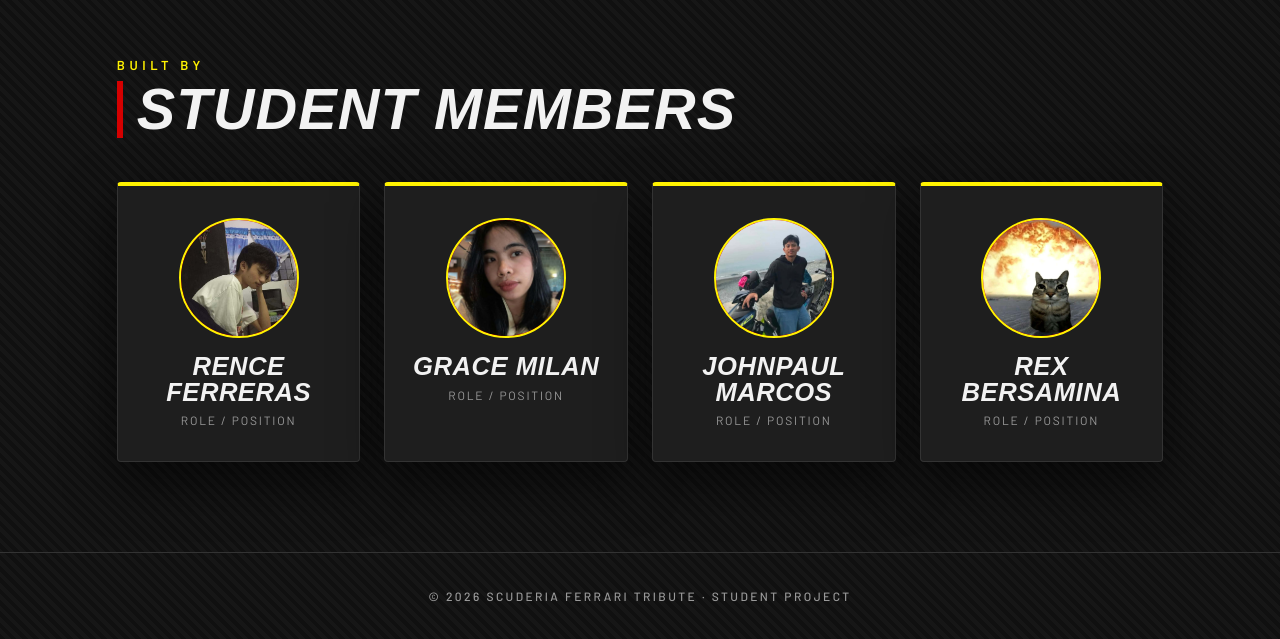
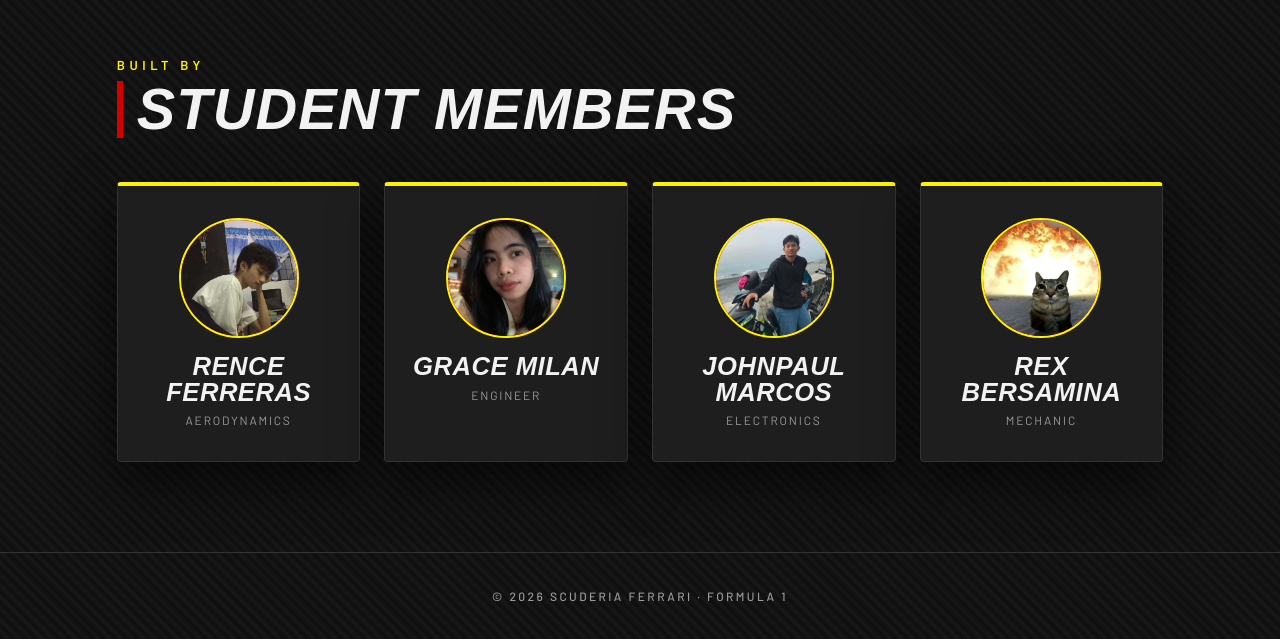
Before and after one commit to renceferreras22/login-system, a plain HTML site: page frontend/dashboard.html in a window 1280 px wide. Shown: the part 2245-2884 px from the top of the page. Drawn offline with Linux system fonts and the light colour scheme; a web font is replaced by a local one.

Commit message:
changes in dashboard

```diff
--- a/frontend/dashboard.html
+++ b/frontend/dashboard.html
@@ -65,14 +65,14 @@
 <section id="team" class="team">
   <div class="head"><small>Built By</small><h2>Student Members</h2></div>
   <div class="grid">
-    <div class="card stu"><div class="av"><img src="rence.jpg" alt="Student Name 1" onerror="this.remove()">S1</div><h3>Rence Ferreras</h3><p>Role / Position</p></div>
-    <div class="card stu"><div class="av"><img src="grace.jpg" alt="Student Name 2" onerror="this.remove()">S2</div><h3>Grace Milan</h3><p>Role / Position</p></div>
-    <div class="card stu"><div class="av"><img src="jp.jpg" alt="Student Name 3" onerror="this.remove()">S3</div><h3>Johnpaul Marcos</h3><p>Role / Position</p></div>
-    <div class="card stu"><div class="av"><img src="rex.jpg" alt="Student Name 4" onerror="this.remove()">S4</div><h3>Rex Bersamina</h3><p>Role / Position</p></div>
+    <div class="card stu"><div class="av"><img src="rence.jpg" alt="Student Name 1" onerror="this.remove()">S1</div><h3>Rence Ferreras</h3><p>Aerodynamics</p></div>
+    <div class="card stu"><div class="av"><img src="grace.jpg" alt="Student Name 2" onerror="this.remove()">S2</div><h3>Grace Milan</h3><p>Engineer</p></div>
+    <div class="card stu"><div class="av"><img src="jp.jpg" alt="Student Name 3" onerror="this.remove()">S3</div><h3>Johnpaul Marcos</h3><p>Electronics</p></div>
+    <div class="card stu"><div class="av"><img src="rex.jpg" alt="Student Name 4" onerror="this.remove()">S4</div><h3>Rex Bersamina</h3><p>Mechanic</p></div>
   </div>
 </section>
 
-<footer>© 2026 SCUDERIA FERRARI TRIBUTE · STUDENT PROJECT</footer>
+<footer>&copy; 2026 SCUDERIA FERRARI · FORMULA 1</footer>
 
 <script>
 function logout() {
```
